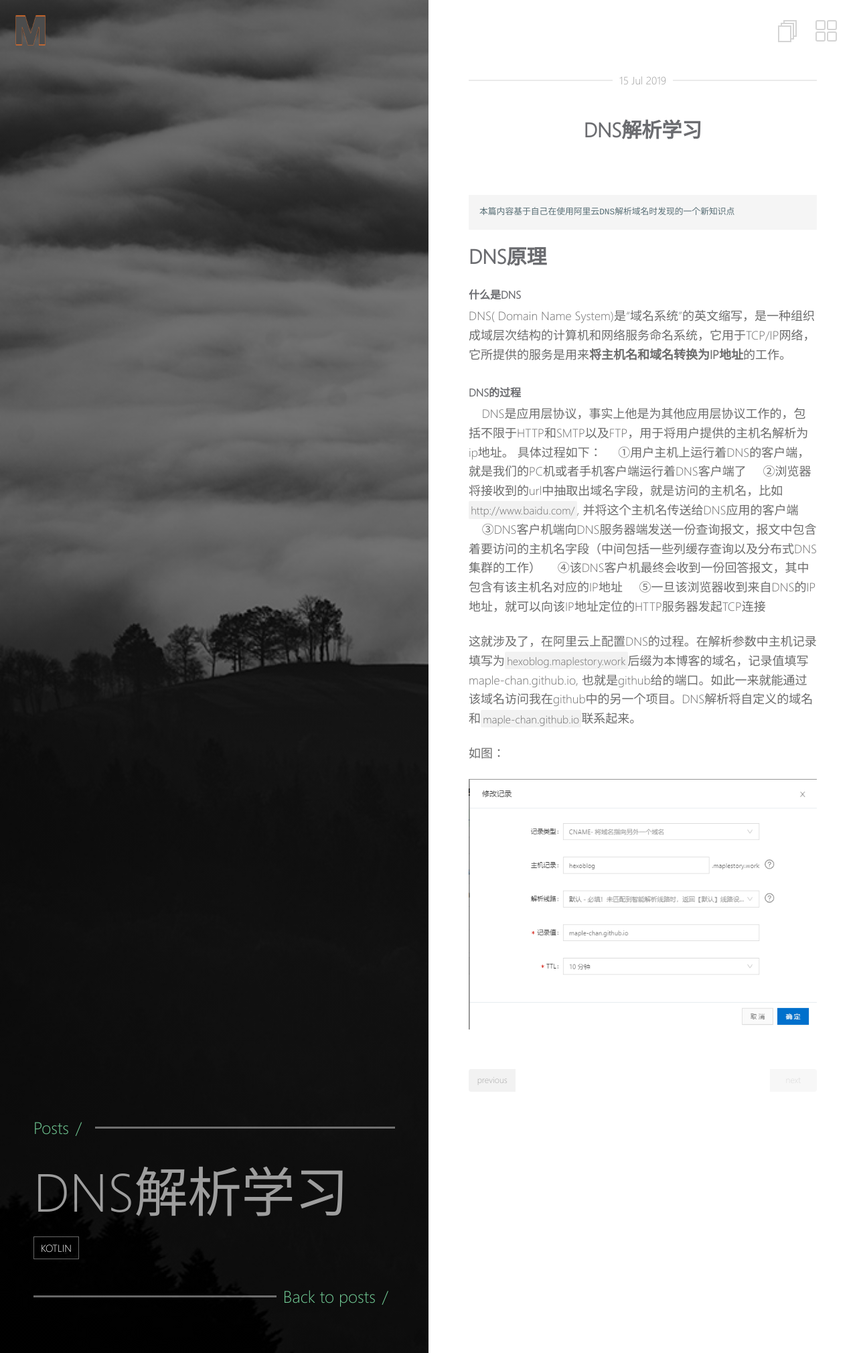
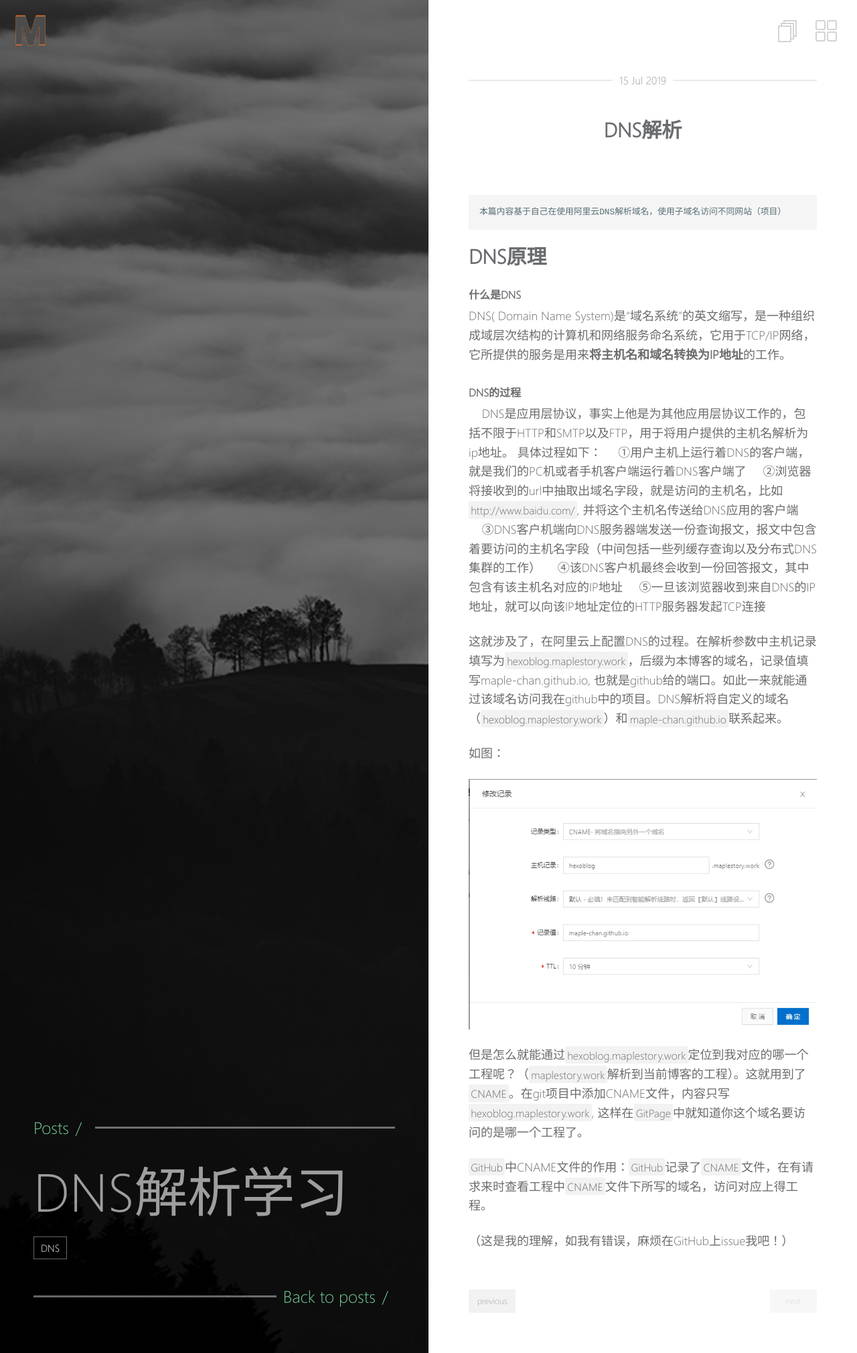
Before and after one commit to Maple-Chan/Maple-Chan.github.io, a Jekyll site: the page built from _posts/2019-08-22- DNS解析学习(基于阿里云解析自己域名实例).md, in a window 1280 px wide. Shown: the whole page at 67% size. Built offline with Jekyll 4.4.1, drawn with Linux system fonts in a browser that asks for light colours.

Commit message:
Signed-off-by: Maple-Chan <f310815007@outlook.com>

````diff
--- a/_posts/2019-08-22- DNS解析学习(基于阿里云解析自己域名实例).md
+++ b/_posts/2019-08-22- DNS解析学习(基于阿里云解析自己域名实例).md
@@ -4,16 +4,16 @@ title:  "DNS解析学习"
 date:   2019-07-15
 excerpt: "Personal Blog"
 tag:
-- Kotlin
+- DNS
 
 ---
 
 
 
-<center><H2><b> DNS解析学习 </b></H2></center><br>
+<center><H2><b> DNS解析 </b></H2></center><br>
 
 ```
-本篇内容基于自己在使用阿里云DNS解析域名时发现的一个新知识点
+本篇内容基于自己在使用阿里云DNS解析域名，使用子域名访问不同网站（项目）
 ```
 
 ## DNS原理
@@ -36,8 +36,16 @@ DNS( Domain Name System)是“域名系统”的英文缩写，是一种组织
 
 
 
-这就涉及了，在阿里云上配置DNS的过程。在解析参数中主机记录填写为`hexoblog.maplestory.work`后缀为本博客的域名，记录值填写maple-chan.github.io, 也就是github给的端口。如此一来就能通过该域名访问我在github中的另一个项目。DNS解析将自定义的域名和`maple-chan.github.io`联系起来。
+这就涉及了，在阿里云上配置DNS的过程。在解析参数中主机记录填写为`hexoblog.maplestory.work`，后缀为本博客的域名，记录值填写maple-chan.github.io, 也就是github给的端口。如此一来就能通过该域名访问我在github中的项目。DNS解析将自定义的域名（`hexoblog.maplestory.work`）和`maple-chan.github.io`联系起来。
 
 如图：
 
 ![avatar](https://maplestory.work/images/post_image/AliyunDNSConfig.png)
+
+
+
+但是怎么就能通过`hexoblog.maplestory.work`定位到我对应的哪一个工程呢？（`maplestory.work`解析到当前博客的工程）。这就用到了`CNAME`。在git项目中添加CNAME文件，内容只写`hexoblog.maplestory.work`, 这样在`GitPage`中就知道你这个域名要访问的是哪一个工程了。
+
+`GitHub`中CNAME文件的作用：`GitHub`记录了`CNAME`文件，在有请求来时查看工程中`CNAME`文件下所写的域名，访问对应上得工程。
+
+（这是我的理解，如我有错误，麻烦在GitHub上issue我吧！）
````
